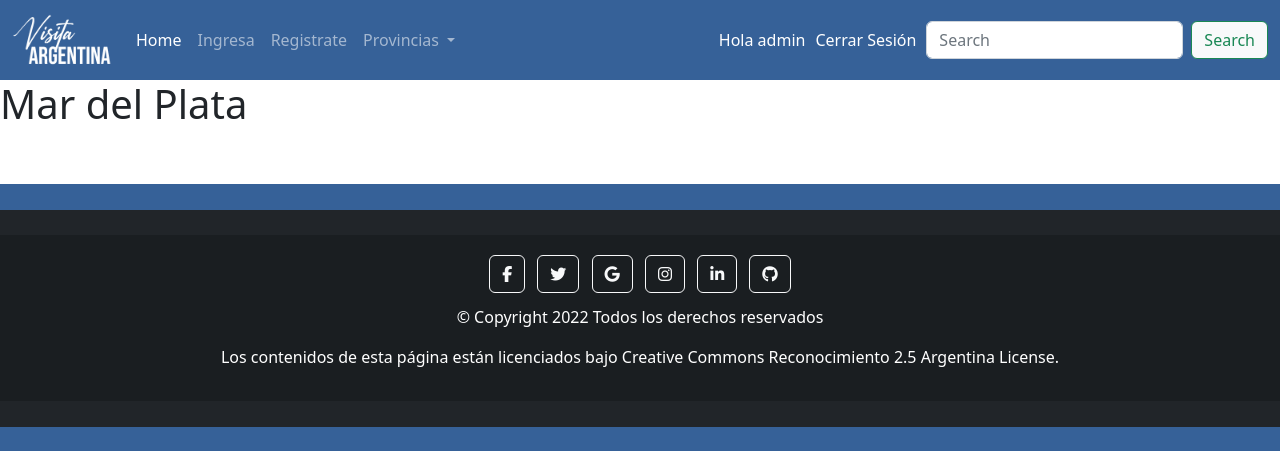
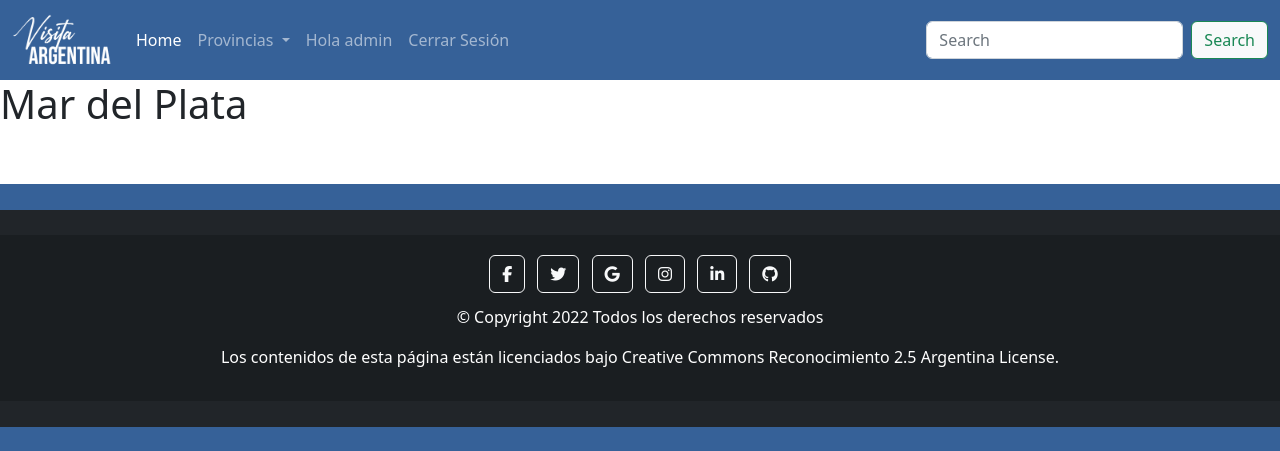
Before and after one commit to flor-cot/app_turismo, a Django app: page /detalle/1 in a window 1280 px wide. Shown: the top 451 px of the page. Run offline with Django 3.2, Linux system fonts and the light colour scheme; a user stored in the database is signed in; data comes from the database, SQL or seed files in the repository; data that the repository does not hold is empty; parts of the project's set-up code (start-up, migrations or seed data) failed here and were passed over; some libraries are stand-ins or nearby versions.

Commit message:
Version presentacion 15/nov/2022

```diff
--- a/app/static/app/publica/css/styles.css
+++ b/app/static/app/publica/css/styles.css
@@ -19,6 +19,7 @@ body{
    background-color: rgba(240, 248, 255, 0.824);
 
 }
+
 #tarjetas {
     width: 80vw;
     margin: auto;
--- a/app/templates/app/header.html
+++ b/app/templates/app/header.html
@@ -10,12 +10,6 @@
           <li class="nav-item">
             <a class="nav-link active" aria-current="page" href="{% url 'index' %}">Home</a>
           </li>
-          <li class="nav-item">
-            <a class="nav-link" href="{% url 'login' %}">Ingresa</a>
-          </li>
-          <li class="nav-item">
-            <a class="nav-link" href="{% url 'registro' %}">Registrate</a>
-          </li>
           <li class="nav-item dropdown">
             <a class="nav-link dropdown-toggle" href="#" role="button" data-bs-toggle="dropdown" aria-expanded="false">
               Provincias
@@ -27,10 +21,28 @@
               {% endfor %}
             </ul> {% endcomment %}
           </li>
+          {% if user.is_authenticated %}
+          <li class="nav-item">
+            <a class="nav-link" href=""> Hola {{ user.username }} </a>
+          </li>
+          <li class="nav-item">
+            <a class="nav-link" href="{% url 'logout' %}">Cerrar Sesión</a>
+          </li>
+        {% else %}
+        <li class="nav-item">
+          <a class="nav-link" href="{% url 'login' %}">Ingresa</a>
+        </li>
+        <li class="nav-item">
+          <a class="nav-link" href="{% url 'registro' %}">Registrate</a>
+        </li>
+        {% endif %}
+
+
         </ul>
 
-        <span  style="color:white;margin-right:10px">Hola {{request.user}} </span>
-        <span ><a  style="color:white;margin-right:10px"  href="{% url 'logout' %}">Cerrar Sesión</a></span>
+
+        {% comment %} <span  style="color:white;margin-right:10px">Hola {{request.user}} </span>
+        <span ><a  style="color:white;margin-right:10px"  href="{% url 'logout' %}">Cerrar Sesión</a></span> {% endcomment %}
 
         <form class="d-flex" role="search" >
           <input class="form-control me-2" type="search" placeholder="Search" aria-label="Search">
--- a/app/templates/app/login.html
+++ b/app/templates/app/login.html
@@ -1,4 +1,5 @@
 {% extends 'app/base.html' %}
+{% load static %}
 
 {% block content %}
       <main class="flex-shrink-0 main_login">
--- a/app/urls.py
+++ b/app/urls.py
@@ -3,11 +3,11 @@ from . import views
 
 urlpatterns = [
     path('',views.index, name ='index'),
-    path('login',views.iniciar_sesion, name='login'),
-    path('logout',views.cerrar_sesion, name='logout'),
-    path('registro',views.registro, name='registro'),
+    path('login/',views.iniciar_sesion, name='login'),
+    path('logout/',views.cerrar_sesion, name='logout'),
+    path('registro/',views.registro, name='registro'),
     path('destinos/<int:id_provincia>', views.destinos, name="destinos"),
     path('detalle/<int:id_destino>', views.undestino, name="undestino"),
     path('hotel/<int:id_hotel>', views.hotel_detalle, name="hotel_detalle"),
-    path('about', views.about, name="about")
+    path('about/', views.about, name="about")
 ]
--- a/app/views.py
+++ b/app/views.py
@@ -48,6 +48,7 @@ def iniciar_sesion(request):
 
         return render(request,'app/login.html')
 
+@login_required
 def cerrar_sesion(request):
 	logout(request)
 	return redirect('login')
@@ -85,7 +86,7 @@ def index(request):
     contexto = {'hoteles': hoteles}
     return render(request, 'app/index.html', contexto)
 
-
+@login_required
 def destinos(request,id_provincia=""):
     ciudades = Ciudad.objects.filter(provincia=id_provincia)
     # destinos = Destino.objects.filter(provincia=id_provincia)
```
Also changed, not shown: app/templates/app/index.html (+6 -7 lines).
